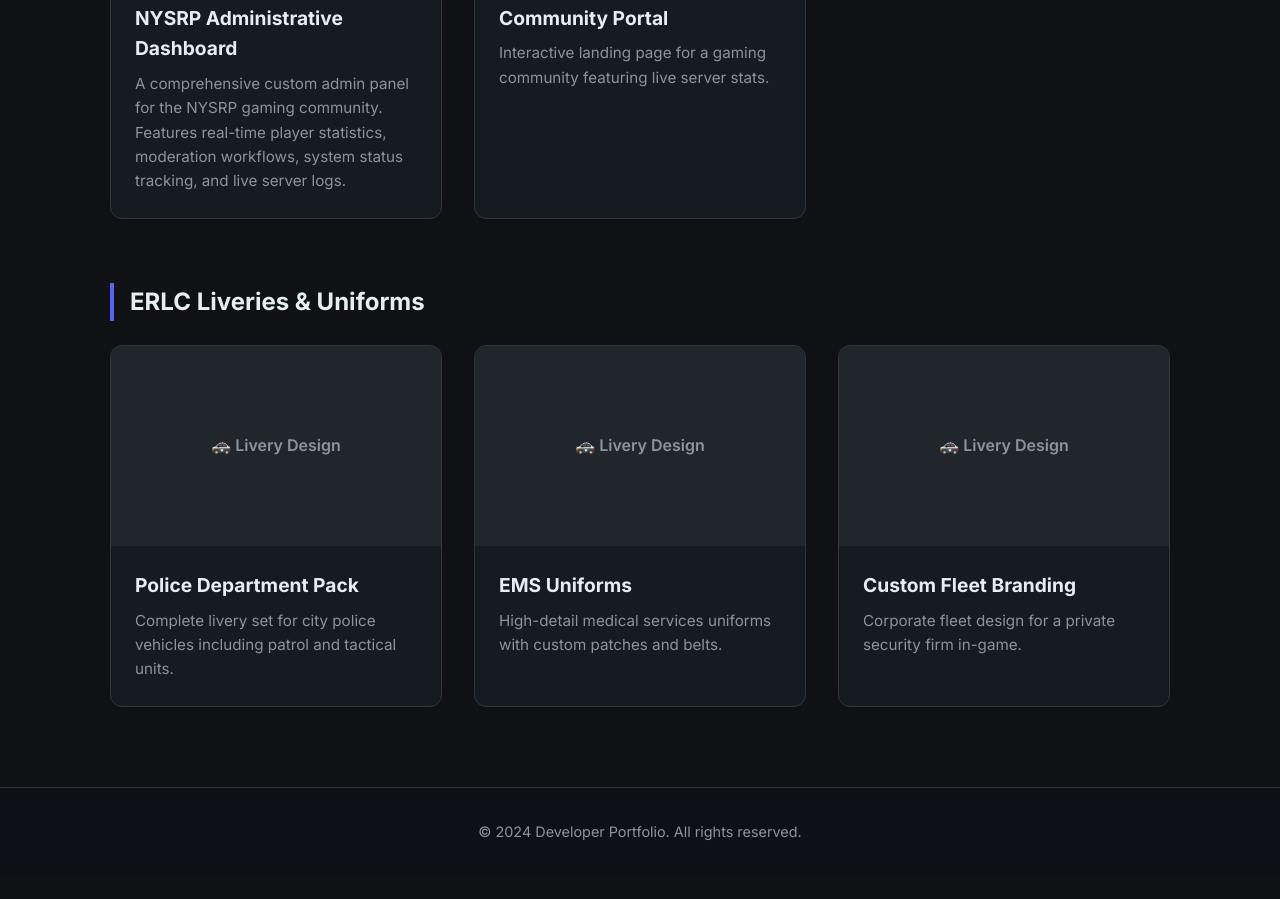
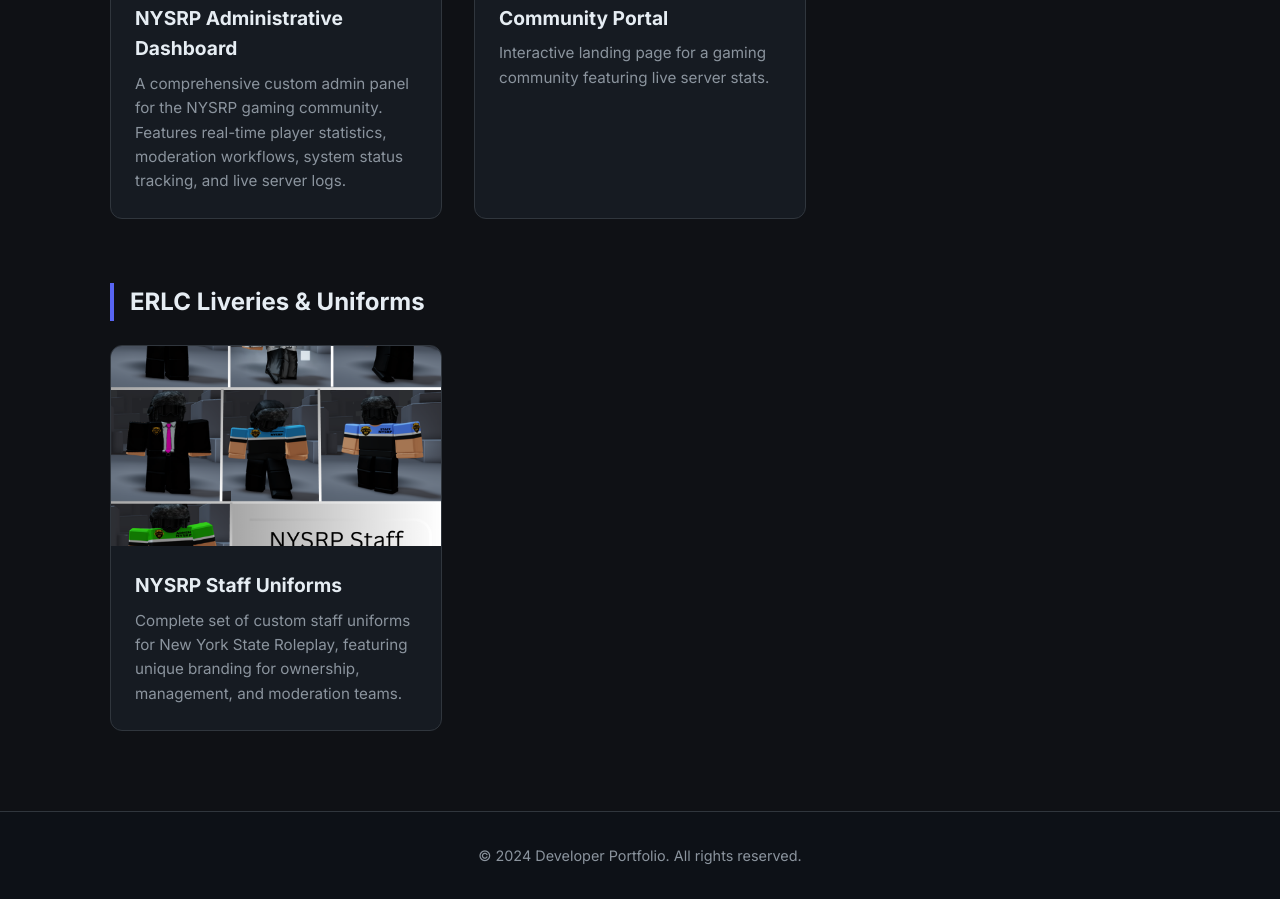
Before and after one commit to CodingIsASport/Dev.Design, a plain HTML site: page portfolio.html in a window 1280 px wide. Shown: the part 563-1462 px from the top of the page. Before the commit the page ends 1438 px from the top, so only its background shows below. Drawn offline with Linux system fonts and the light colour scheme.

Commit message:
Update portfolio

```diff
--- a/portfolio.html
+++ b/portfolio.html
@@ -45,7 +45,8 @@
                     </div>
                     <div class="card-content">
                         <h4>NYSRP Administrative Dashboard</h4>
-                        <p>A comprehensive custom admin panel for the NYSRP gaming community. Features real-time player statistics, moderation workflows, system status tracking, and live server logs.</p>
+                        <p>A comprehensive custom admin panel for the NYSRP gaming community. Features real-time player
+                            statistics, moderation workflows, system status tracking, and live server logs.</p>
                     </div>
                 </div>
                 <div class="project-card fade-in">
@@ -60,24 +61,13 @@
             <h3 class="subsection-title mt-large">ERLC Liveries & Uniforms</h3>
             <div class="portfolio-grid">
                 <div class="project-card fade-in">
-                    <div class="card-image placeholder-livery"></div>
+                    <div class="card-image">
+                        <img src="assets/nysrp_staff_uniforms.png" alt="NYSRP Staff Uniforms">
+                    </div>
                     <div class="card-content">
-                        <h4>Police Department Pack</h4>
-                        <p>Complete livery set for city police vehicles including patrol and tactical units.</p>
-                    </div>
-                </div>
-                <div class="project-card fade-in">
-                    <div class="card-image placeholder-livery"></div>
-                    <div class="card-content">
-                        <h4>EMS Uniforms</h4>
-                        <p>High-detail medical services uniforms with custom patches and belts.</p>
-                    </div>
-                </div>
-                <div class="project-card fade-in">
-                    <div class="card-image placeholder-livery"></div>
-                    <div class="card-content">
-                        <h4>Custom Fleet Branding</h4>
-                        <p>Corporate fleet design for a private security firm in-game.</p>
+                        <h4>NYSRP Staff Uniforms</h4>
+                        <p>Complete set of custom staff uniforms for New York State Roleplay, featuring unique branding
+                            for ownership, management, and moderation teams.</p>
                     </div>
                 </div>
             </div>
```
Also changed, not shown: assets/nysrp_staff_uniforms.png (added).
